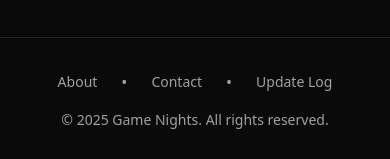
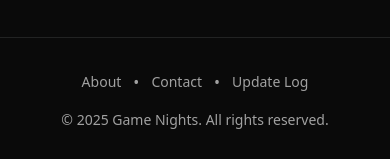
Before and after one commit to JasonY199/game_nights, a Next.js app: page / in a window 390 px wide. Shown: the part 1479-1638 px from the top of the page. Built offline with nearby package versions, Linux system fonts and the light colour scheme.

Commit message:
fix footer links on mobile & update claude md

```diff
--- a/components/layout/footer.tsx
+++ b/components/layout/footer.tsx
@@ -6,24 +6,24 @@ export function Footer() {
       <div className="container mx-auto px-6 py-8">
         <div className="flex flex-col items-center gap-4">
           {/* Footer Links */}
-          <div className="flex items-center gap-6">
+          <div className="flex flex-wrap items-center justify-center gap-3 sm:gap-6">
             <Link
               href="#"
-              className="text-sm text-muted-foreground hover:text-foreground transition-colors"
+              className="text-sm text-muted-foreground hover:text-foreground transition-colors whitespace-nowrap"
             >
               About
             </Link>
             <span className="text-muted-foreground">•</span>
             <Link
               href="#"
-              className="text-sm text-muted-foreground hover:text-foreground transition-colors"
+              className="text-sm text-muted-foreground hover:text-foreground transition-colors whitespace-nowrap"
             >
               Contact
             </Link>
             <span className="text-muted-foreground">•</span>
             <Link
               href="#"
-              className="text-sm text-muted-foreground hover:text-foreground transition-colors"
+              className="text-sm text-muted-foreground hover:text-foreground transition-colors whitespace-nowrap"
             >
               Update Log
             </Link>
```
Also changed, not shown: 1 other file (tests, documents, lock files or other folders).
